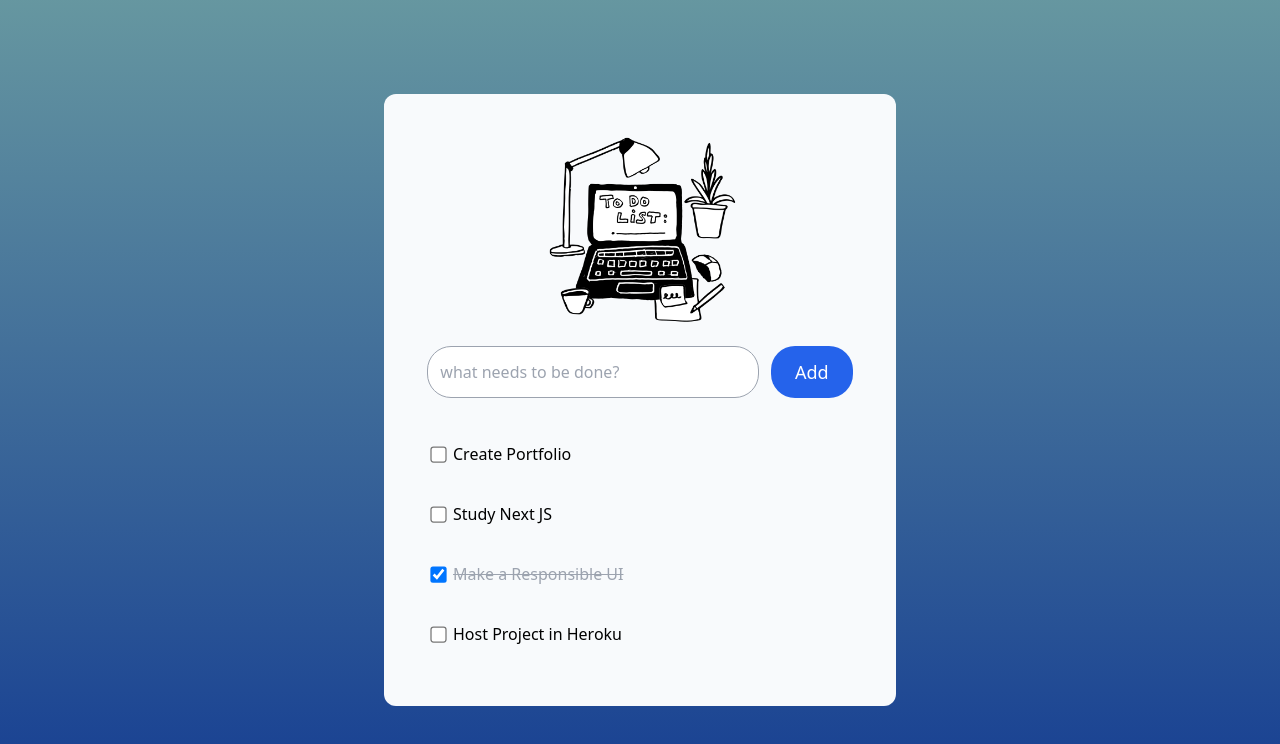
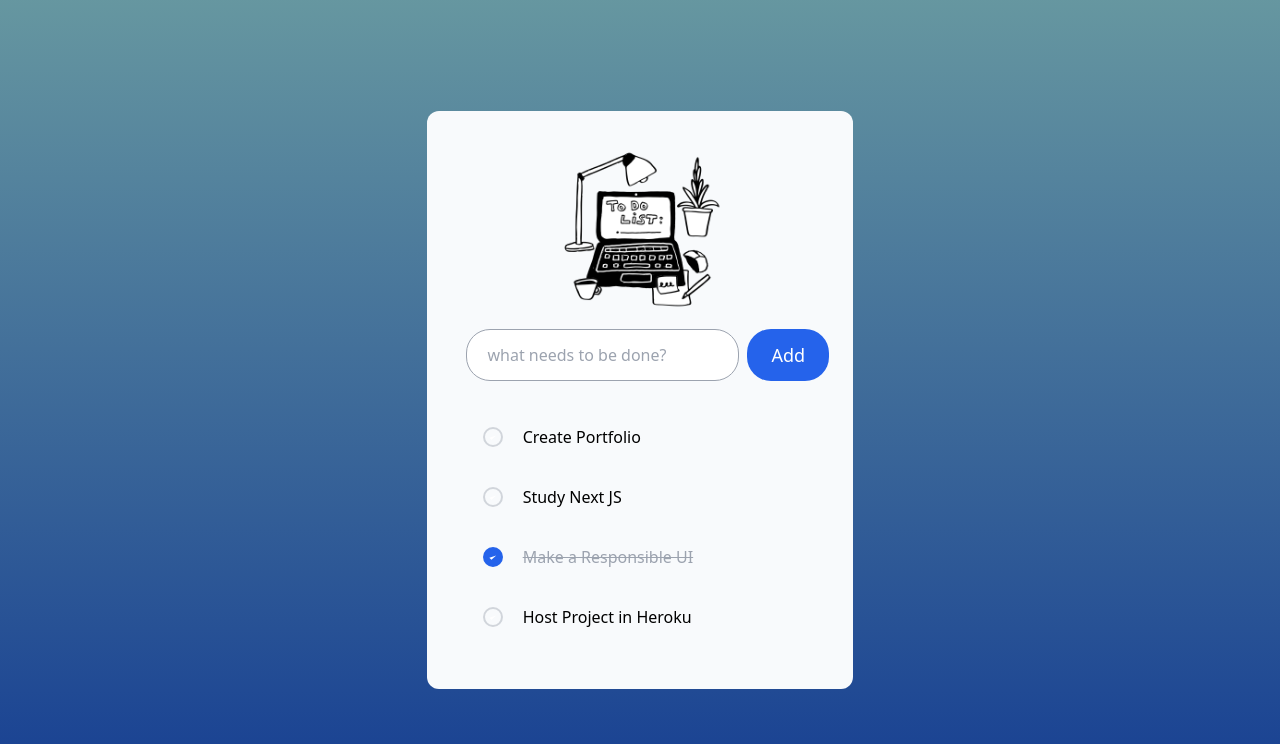
Before and after one commit to vid-db/Task-Done, a React (Vite) app: page / in a window 1280 px wide. Shown: the top 744 px of the page. Built offline with nearby package versions, Linux system fonts and the light colour scheme.

Commit message:
some style changes

```diff
--- a/index.html
+++ b/index.html
@@ -2,7 +2,7 @@
 <html lang="en">
   <head>
     <meta charset="UTF-8" />
-    <link rel="icon" type="" href="check.png" />
+    <link rel="icon" type="" href="check1.png" />
     <meta name="viewport" content="width=device-width, initial-scale=1.0" />
     <title>Task Done</title>
   </head>
--- a/src/App.tsx
+++ b/src/App.tsx
@@ -18,7 +18,7 @@ function App() {
 
   return (
    <main className="flex justify-center items-center h-screen w-screen bg-custom-gradient">
-    <div className="lg:w-2/5 sm:w-8/12 xs:w-11/12 bg-slate-50
+    <div className="lg:w-4/12 sm:w-3/6 xs:w-11/12 bg-slate-50
       rounded-xl py-8">
     <img src="/list to do.png" alt="ToDozImage" className="w-2/5 m-auto" />
     {/* <h1 className="font-semibold text-3xl text-slate-800 text-center pt-8">To-do List</h1> */}
--- a/src/components/AddTodoForm.tsx
+++ b/src/components/AddTodoForm.tsx
@@ -1,11 +1,11 @@
 
 export default function addToDoForm() {
     return(
-        <form className="flex  gap-3 pb-8 w-11/12 m-auto">
+        <form className="flex  gap-2 pb-8 w-11/12 m-auto">
             <input
             type="text"
             placeholder="what needs to be done?"
-             className=" grow rounded-3xl border border-gray-400 p-3"
+             className=" grow rounded-3xl border border-gray-400 py-3 px-5 placeholder-gray-400 focus:border-gray-600 outline-none hover:border-gray-600"
             />
 
             <button type="submit" className="rounded-3xl bg-blue-600 p-3 xs:px-4 md:px-6 md:py-3 text-white text-sm md:text-base lg:text-lg"> Add</button>
--- a/src/components/TodoItem.tsx
+++ b/src/components/TodoItem.tsx
@@ -7,12 +7,17 @@ interface TodoItemProps {
 export default function TodoItem ({ todo, OncompletedChange }: TodoItemProps)  {
   return (
     <div>
-        <label className="flex items-center gap-2  p-3  hover:bg-opacity-50 mx-3">
+        <label className="flex items-center gap-5  p-3  hover:bg-opacity-50 mx-5">
             <input
             type="checkbox"
             checked={todo.completed}
             onChange={(e) => OncompletedChange(todo.id, e.target.checked )}
-            className="scale-125"/>
+            className="hidden peer"/>
+            <div className="w-5 h-5 border-2 border-gray-300 rounded-full flex items-center justify-center peer-checked:bg-blue-600 peer-checked:border-blue-600">
+              <svg className="w-5 h-5 text-white peer-checked:block" fill="currentColor" viewBox="0 0 20 20">
+                <path d="M5.5 11l2.5 2.5L14 8"></path>
+              </svg>
+            </div>
 
             <span className={todo.completed ? "line-through text-gray-400" : ""}>
                 {todo.title}
```
Also changed, not shown: public/check1.png (added).
